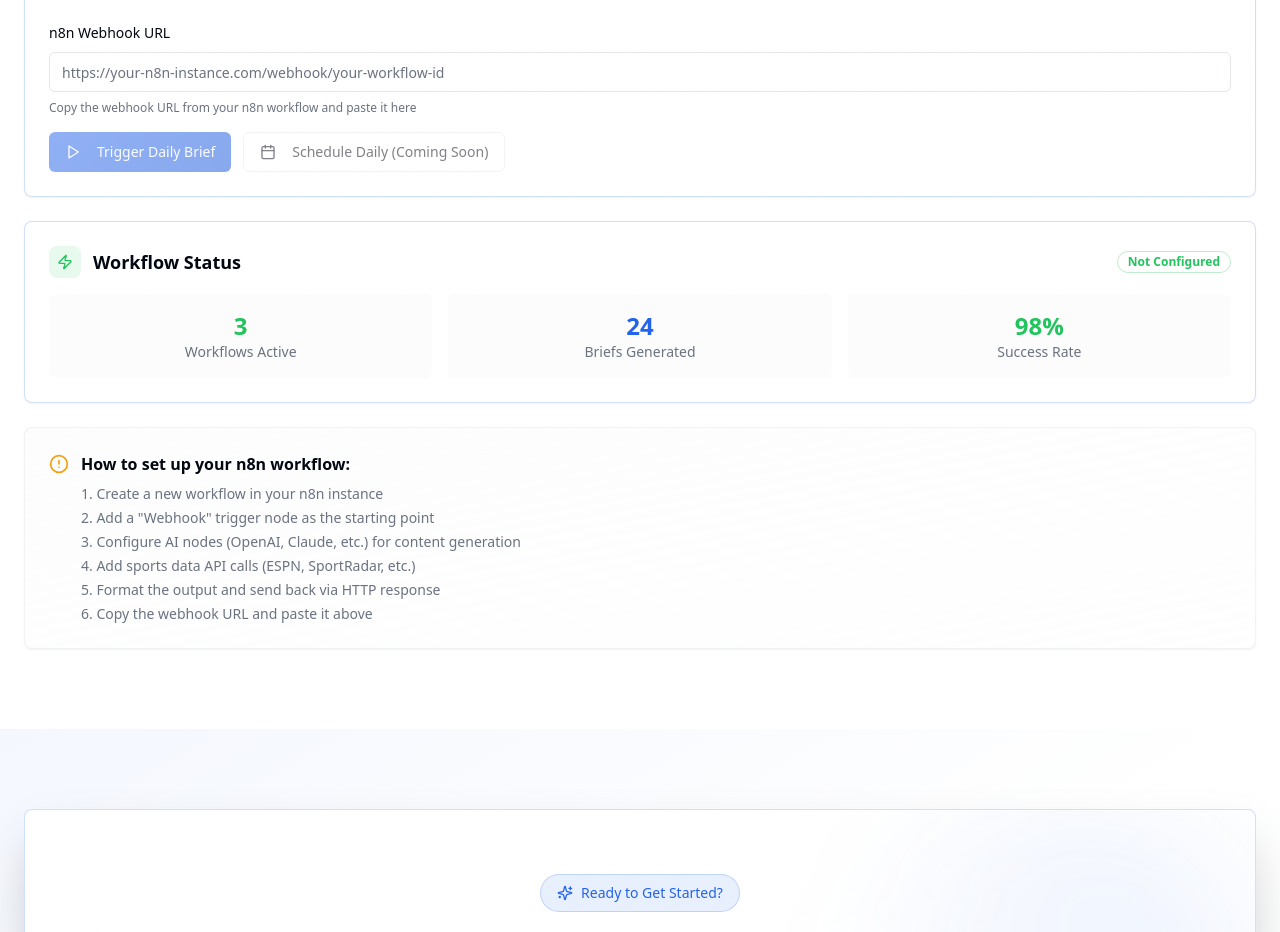
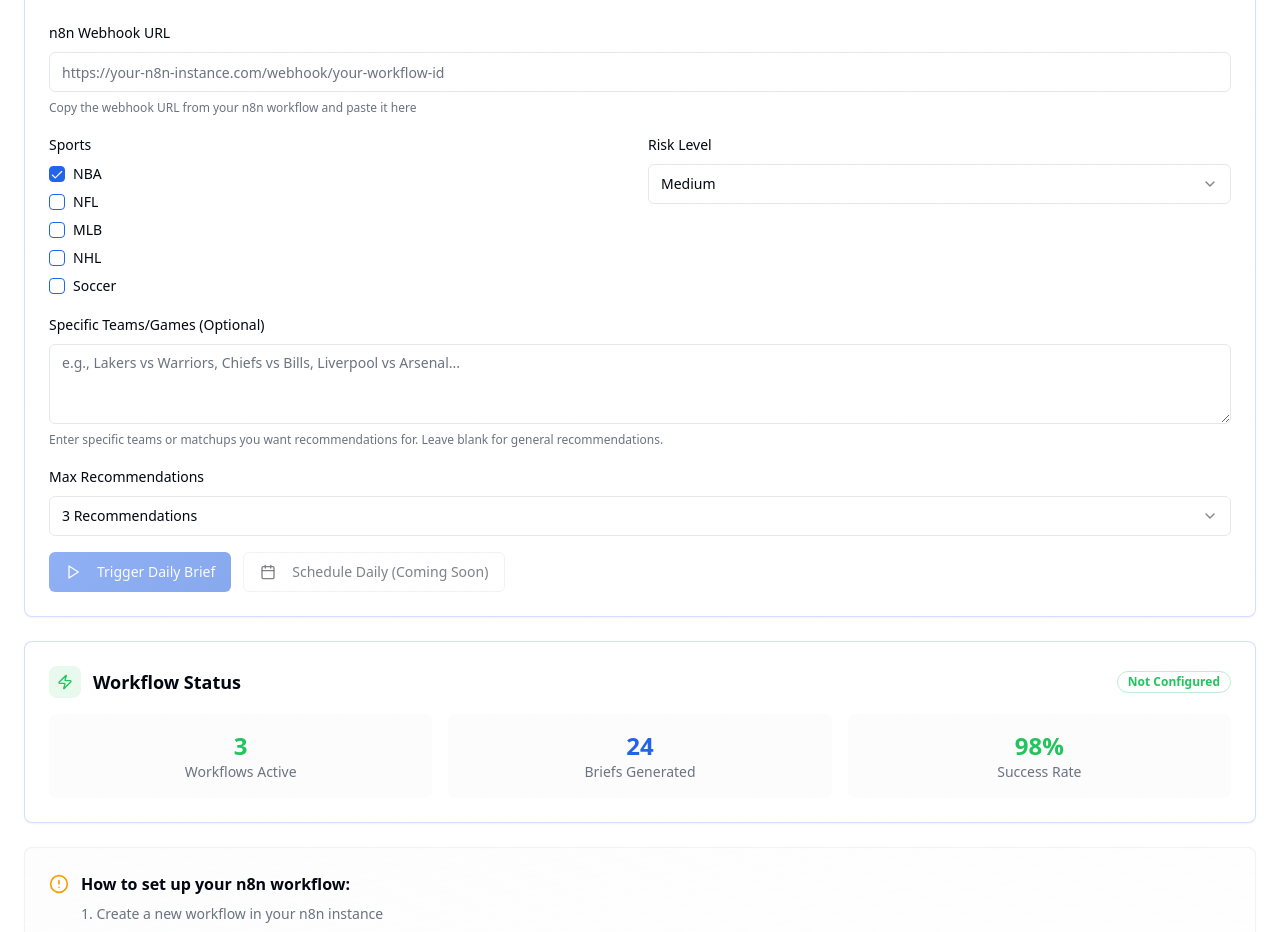
Before and after one commit to rsdelarosa75/win-wise-bot, a React (Vite) app: page / in a window 1280 px wide. Shown: the part 3740-4672 px from the top of the page. Built offline with nearby package versions, Linux system fonts and the light colour scheme.

Commit message:
Add team selection to workflow
Allow users to select teams for betting recommendations, replacing the previous Telegram trigger functionality. This ensures more targeted and relevant bets rather than random ones.

```diff
--- a/src/components/ui/n8n-integration.tsx
+++ b/src/components/ui/n8n-integration.tsx
@@ -4,6 +4,9 @@ import { Button } from "@/components/ui/button";
 import { Input } from "@/components/ui/input";
 import { Label } from "@/components/ui/label";
 import { Badge } from "@/components/ui/badge";
+import { Textarea } from "@/components/ui/textarea";
+import { Select, SelectContent, SelectItem, SelectTrigger, SelectValue } from "@/components/ui/select";
+import { Checkbox } from "@/components/ui/checkbox";
 import { useToast } from "@/hooks/use-toast";
 import {
   Settings,
@@ -21,6 +24,10 @@ export const N8nIntegration = () => {
   const [isLoading, setIsLoading] = useState(false);
   const [lastTriggered, setLastTriggered] = useState<Date | null>(null);
   const [briefContent, setBriefContent] = useState("");
+  const [selectedSports, setSelectedSports] = useState<string[]>(["NBA"]);
+  const [specificTeams, setSpecificTeams] = useState("");
+  const [riskLevel, setRiskLevel] = useState("medium");
+  const [maxRecommendations, setMaxRecommendations] = useState("3");
   const { toast } = useToast();
 
   const handleTriggerWorkflow = async (e: React.FormEvent) => {
@@ -49,8 +56,10 @@ export const N8nIntegration = () => {
           triggered_from: window.location.origin,
           request_type: "betting_recommendation",
           user_preferences: {
-            sports: ["NBA", "NFL", "MLB"],
-            risk_level: "medium",
+            sports: selectedSports,
+            risk_level: riskLevel,
+            max_recommendations: parseInt(maxRecommendations),
+            specific_teams: specificTeams.trim() || null,
             focus_areas: ["odds_analysis", "injury_reports", "weather_conditions"]
           }
         }),
@@ -148,6 +157,73 @@ export const N8nIntegration = () => {
             <p className="text-xs text-muted-foreground">
               Copy the webhook URL from your n8n workflow and paste it here
             </p>
+          </div>
+
+          <div className="grid grid-cols-1 md:grid-cols-2 gap-4">
+            <div className="space-y-2">
+              <Label>Sports</Label>
+              <div className="space-y-2">
+                {["NBA", "NFL", "MLB", "NHL", "Soccer"].map((sport) => (
+                  <div key={sport} className="flex items-center space-x-2">
+                    <Checkbox
+                      id={sport}
+                      checked={selectedSports.includes(sport)}
+                      onCheckedChange={(checked) => {
+                        if (checked) {
+                          setSelectedSports([...selectedSports, sport]);
+                        } else {
+                          setSelectedSports(selectedSports.filter(s => s !== sport));
+                        }
+                      }}
+                    />
+                    <Label htmlFor={sport} className="text-sm">{sport}</Label>
+                  </div>
+                ))}
+              </div>
+            </div>
+
+            <div className="space-y-2">
+              <Label htmlFor="risk-level">Risk Level</Label>
+              <Select value={riskLevel} onValueChange={setRiskLevel}>
+                <SelectTrigger>
+                  <SelectValue />
+                </SelectTrigger>
+                <SelectContent>
+                  <SelectItem value="conservative">Conservative</SelectItem>
+                  <SelectItem value="medium">Medium</SelectItem>
+                  <SelectItem value="aggressive">Aggressive</SelectItem>
+                </SelectContent>
+              </Select>
+            </div>
+          </div>
+
+          <div className="space-y-2">
+            <Label htmlFor="specific-teams">Specific Teams/Games (Optional)</Label>
+            <Textarea
+              id="specific-teams"
+              placeholder="e.g., Lakers vs Warriors, Chiefs vs Bills, Liverpool vs Arsenal..."
+              value={specificTeams}
+              onChange={(e) => setSpecificTeams(e.target.value)}
+              className="bg-background/50 min-h-[80px]"
+            />
+            <p className="text-xs text-muted-foreground">
+              Enter specific teams or matchups you want recommendations for. Leave blank for general recommendations.
+            </p>
+          </div>
+
+          <div className="space-y-2">
+            <Label htmlFor="max-recommendations">Max Recommendations</Label>
+            <Select value={maxRecommendations} onValueChange={setMaxRecommendations}>
+              <SelectTrigger>
+                <SelectValue />
+              </SelectTrigger>
+              <SelectContent>
+                <SelectItem value="1">1 Recommendation</SelectItem>
+                <SelectItem value="3">3 Recommendations</SelectItem>
+                <SelectItem value="5">5 Recommendations</SelectItem>
+                <SelectItem value="10">10 Recommendations</SelectItem>
+              </SelectContent>
+            </Select>
           </div>
 
           <div className="flex flex-col sm:flex-row gap-3">
```
